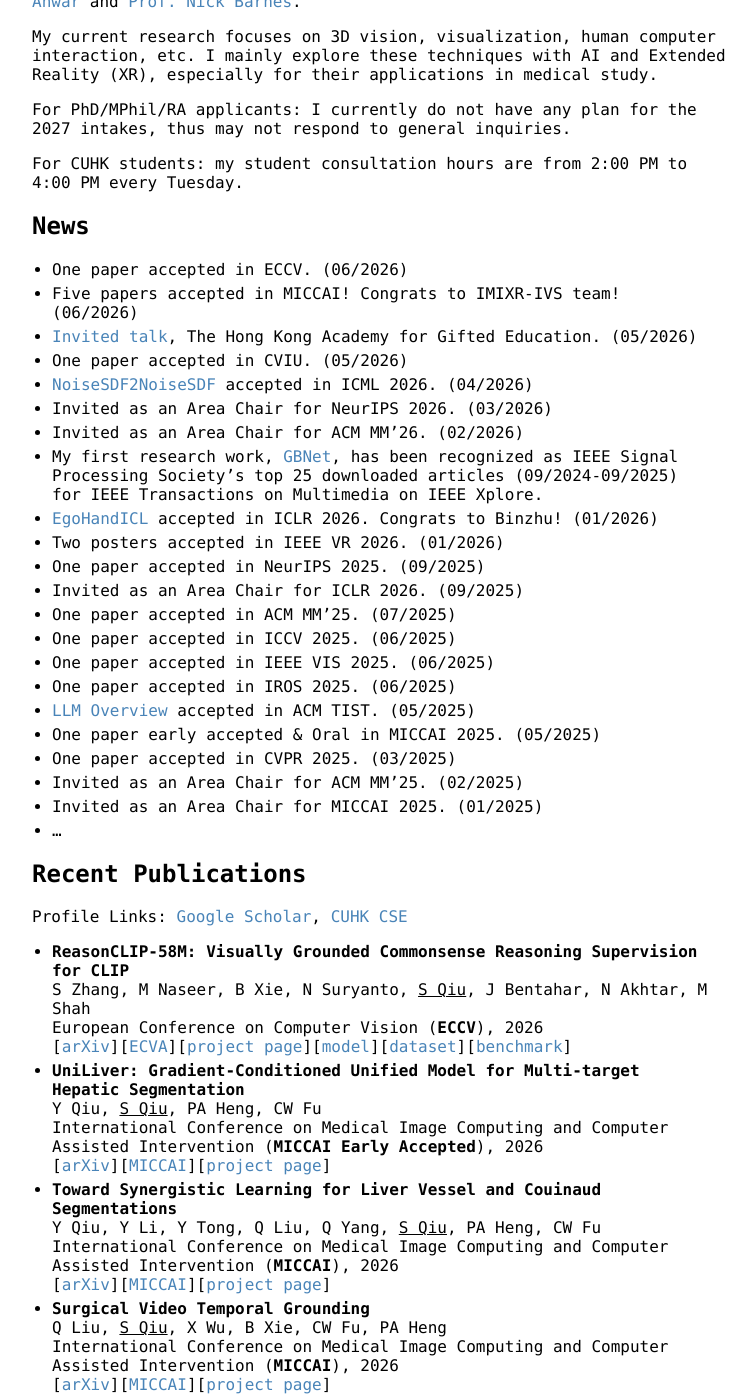
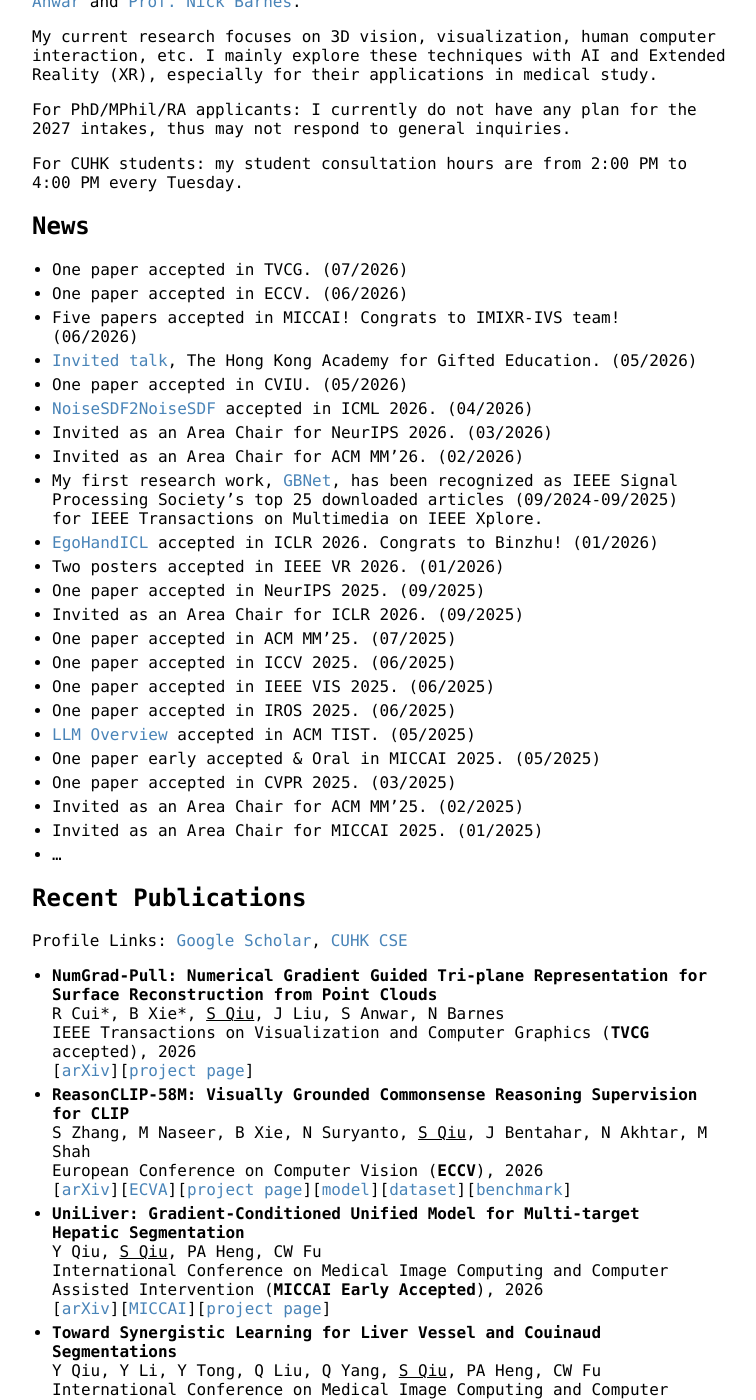
Before and after one commit to ShiQiu0419/ShiQiu0419.github.io, a Jekyll site: the page built from index.md, in a window 1280 px wide and 1400 px high, scrolled down 305 px. Shown: the whole window, without its empty margins (258-1014 px from the left). Built offline with Jekyll 4.4.1, drawn with Linux system fonts in a browser that asks for light colours; our own code applies the rules of GitHub Pages for plain Markdown files; some of the changed text lies outside the part shown.

Commit message:
Update index.md

```diff
--- a/index.md
+++ b/index.md
@@ -14,6 +14,7 @@ For PhD/MPhil/RA applicants: I currently do not have any plan for the 2027 intak
 For CUHK students: my student consultation hours are from 2:00 PM to 4:00 PM every Tuesday.
 
 ## News
+* One paper accepted in TVCG. (07/2026)
 * One paper accepted in ECCV. (06/2026)
 * Five papers accepted in MICCAI! Congrats to IMIXR-IVS team! (06/2026)
 * [Invited talk](https://hkage.org.hk/flyer/6617_E2CSC001T_en.pdf), The Hong Kong Academy for Gifted Education. (05/2026)
@@ -39,6 +40,10 @@ For CUHK students: my student consultation hours are from 2:00 PM to 4:00 PM eve
 
 ## Recent Publications
 Profile Links: [Google Scholar](https://scholar.google.com/citations?user=OPNVthUAAAAJ), [CUHK CSE](https://www.cse.cuhk.edu.hk/people/faculty/shi-qiu/)
+* **NumGrad-Pull: Numerical Gradient Guided Tri-plane Representation for Surface Reconstruction from Point Clouds**
+R Cui\*, B Xie\*, <ins>S Qiu</ins>, J Liu, S Anwar, N Barnes
+IEEE Transactions on Visualization and Computer Graphics (**TVCG** accepted), 2026
+[[arXiv](https://arxiv.org/abs/2411.17392)][[project page](https://github.com/CuiRuikai/NumGrad-Pull)]
 * **ReasonCLIP-58M: Visually Grounded Commonsense Reasoning Supervision for CLIP**
 S Zhang, M Naseer, B Xie, N Suryanto, <ins>S Qiu</ins>, J Bentahar, N Akhtar, M Shah
 European Conference on Computer Vision (**ECCV**), 2026
```
Also changed, not shown: other parts of index.md (+3 -9 lines).
